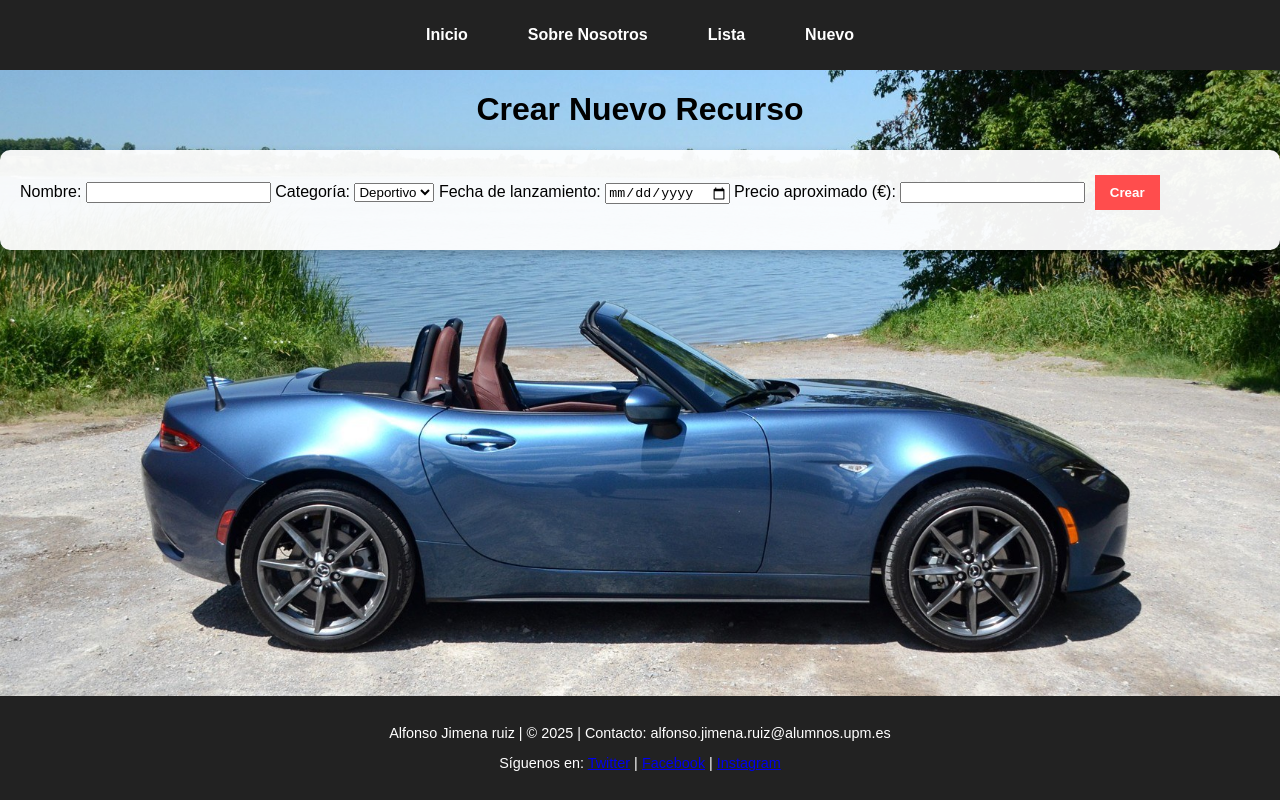
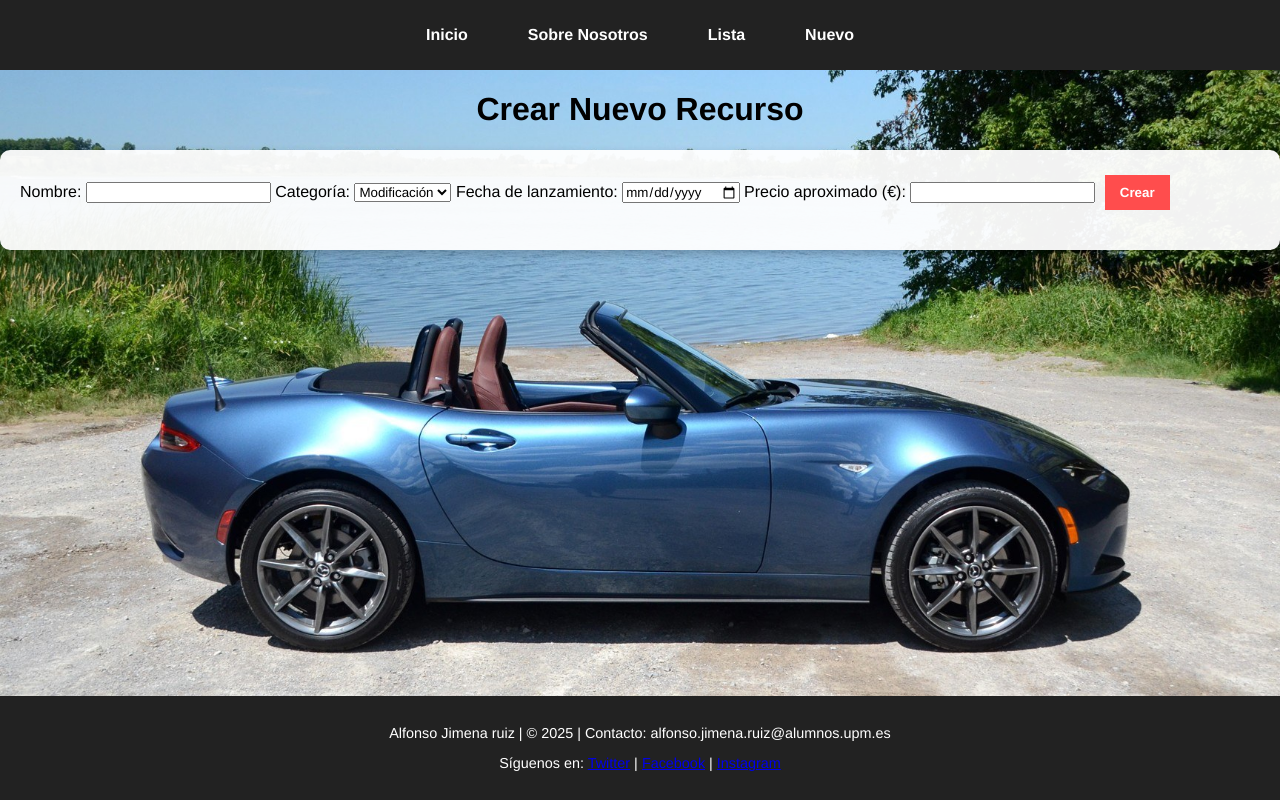
Before and after one commit to AlfonsoJimena/UniversidadUPM, a plain HTML site: page TWEB/Práctica 1/new.html in a window 1280 px wide. Drawn offline with Linux system fonts and the light colour scheme.

Commit message:
Actualización Pag Web

```diff
--- a/TWEB/Práctica 1/estilos.css
+++ b/TWEB/Práctica 1/estilos.css
@@ -1,6 +1,8 @@
+* {
+    font-family: 'Franklin Gothic Medium', 'Arial Narrow', Arial, sans-serif;
+}
 
 body {
-    font-family: 'Poppins', sans-serif;
     margin: 0;
     padding: 0;
     background-color: #f4f4f4;
--- a/TWEB/Práctica 1/new.html
+++ b/TWEB/Práctica 1/new.html
@@ -20,9 +20,9 @@
 
         <label for="categoria">Categoría:</label>
         <select id="categoria" name="categoria">
-            <option value="Modificación">Deportivo</option>
-            <option value="Consejos">Clásico</option>
-            <option value="Otros">Moderno</option>
+            <option value="Modificación">Modificación</option>
+            <option value="Consejos">Consejos</option>
+            <option value="Otros">Otros</option>
         </select>
 
         <label for="fecha">Fecha de lanzamiento:</label>
```
Also changed, not shown: TWEB/Práctica 1/index.html (+1 -2 lines).
